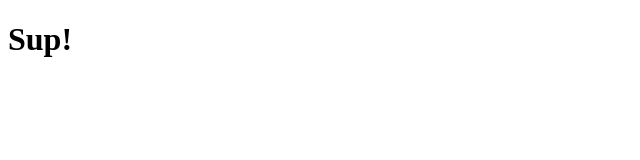
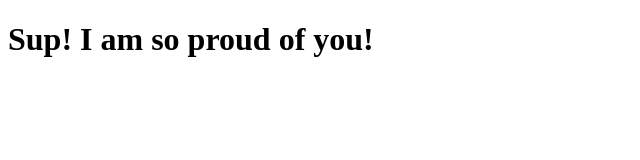
Before and after one commit to maden24/coursera-test, a plain HTML site: page site/index.html in a window 1280 px wide. Shown: the whole page, without its empty margins (0-640 px from the left). Drawn offline with Linux system fonts and the light colour scheme.

Commit message:
Modified first page

```diff
--- a/site/index.html
+++ b/site/index.html
@@ -3,9 +3,9 @@
 <head>
 	<meta charset="utf-8">
 	<meta name="viewport" content="width=device-width, initial-scale=1">
-	<title>Sup!</title>
+	<title>Sup! I am so proud of you!</title>
 </head>
 <body>
-<h1>Sup!</h1>
+<h1>Sup! I am so proud of you!</h1>
 </body>
 </html>
```
